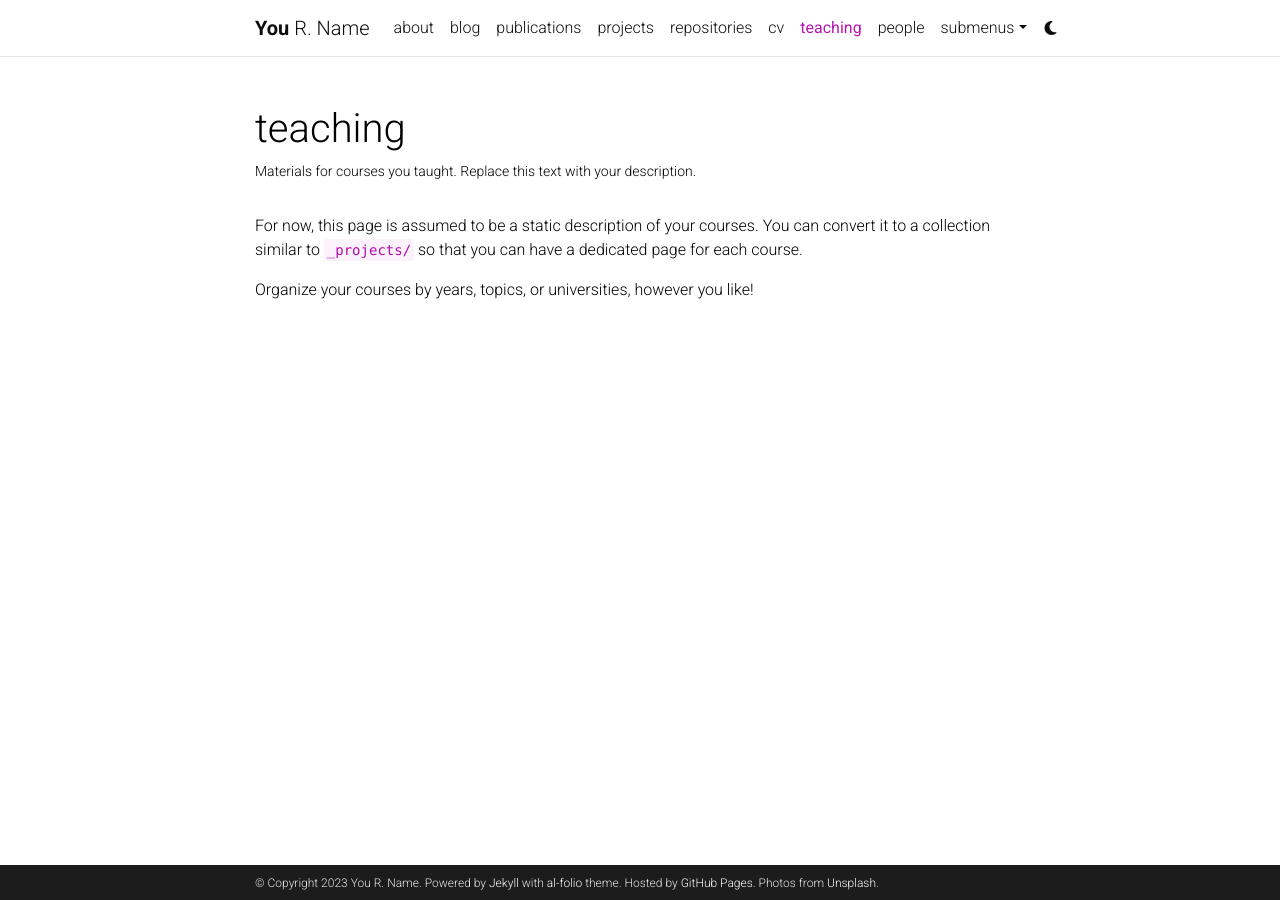
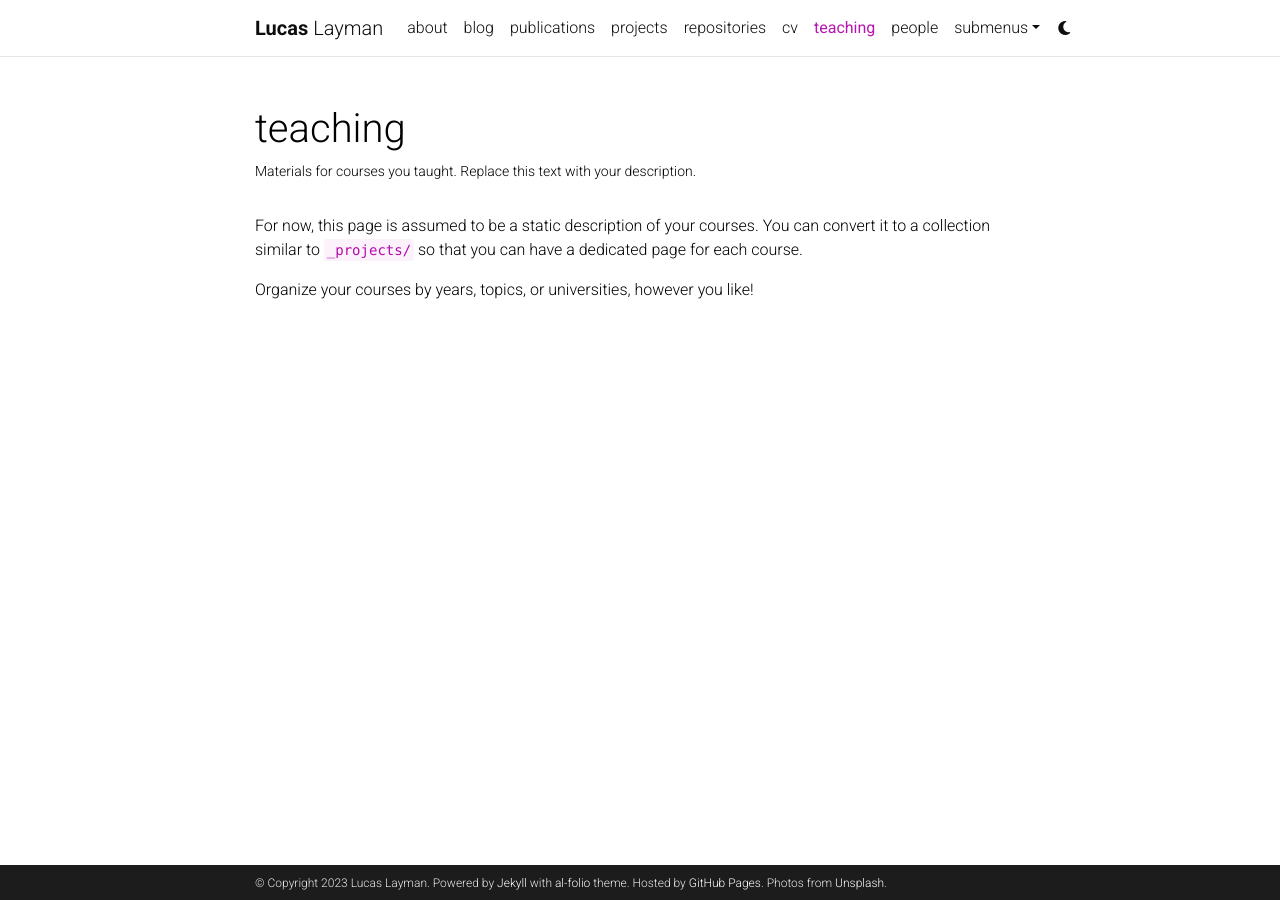
Before and after one commit to llayman/llayman.github.io, a Jekyll site: the page built from _pages/teaching.md, in a window 1280 px wide. Built offline with Jekyll 4.4.1, drawn with Linux system fonts in a browser that asks for light colours; comment, search, counter and statistics services are not loaded; a style sheet for code colours, icons or effects is not loaded.

Commit message:
updating metadata

```diff
--- a/_config.yml
+++ b/_config.yml
@@ -3,10 +3,10 @@
 # -----------------------------------------------------------------------------
 
 title: blank # the website title (if blank, full name will be used instead)
-first_name: You
-middle_name: R.
-last_name: Name
-email: you@example.com
+first_name: Lucas
+middle_name:
+last_name: Layman
+email: laymanl@uncw.edu
 description: > # the ">" symbol means to ignore newlines until "footer_text:"
   A simple, whitespace theme for academics. Based on [*folio](https://github.com/bogoli/-folio) design.
 footer_text: >
@@ -18,8 +18,8 @@
 lang: en # the language of your site (for example: en, fr, cn, ru, etc.)
 icon: ⚛️  # the emoji used as the favicon (alternatively, provide image name in /assets/img/)
 
-url: https://alshedivat.github.io # the base hostname & protocol for your site
-baseurl: /al-folio # the subpath of your site, e.g. /blog/
+url: https://llayman.github.io # the base hostname & protocol for your site
+baseurl: # the subpath of your site, e.g. /blog/
 last_updated: false # set to true if you want to display last updated in the footer
 impressum_path:  # set to path to include impressum link in the footer, use the same path as permalink in a page, helps to conform with EU GDPR
 
```
